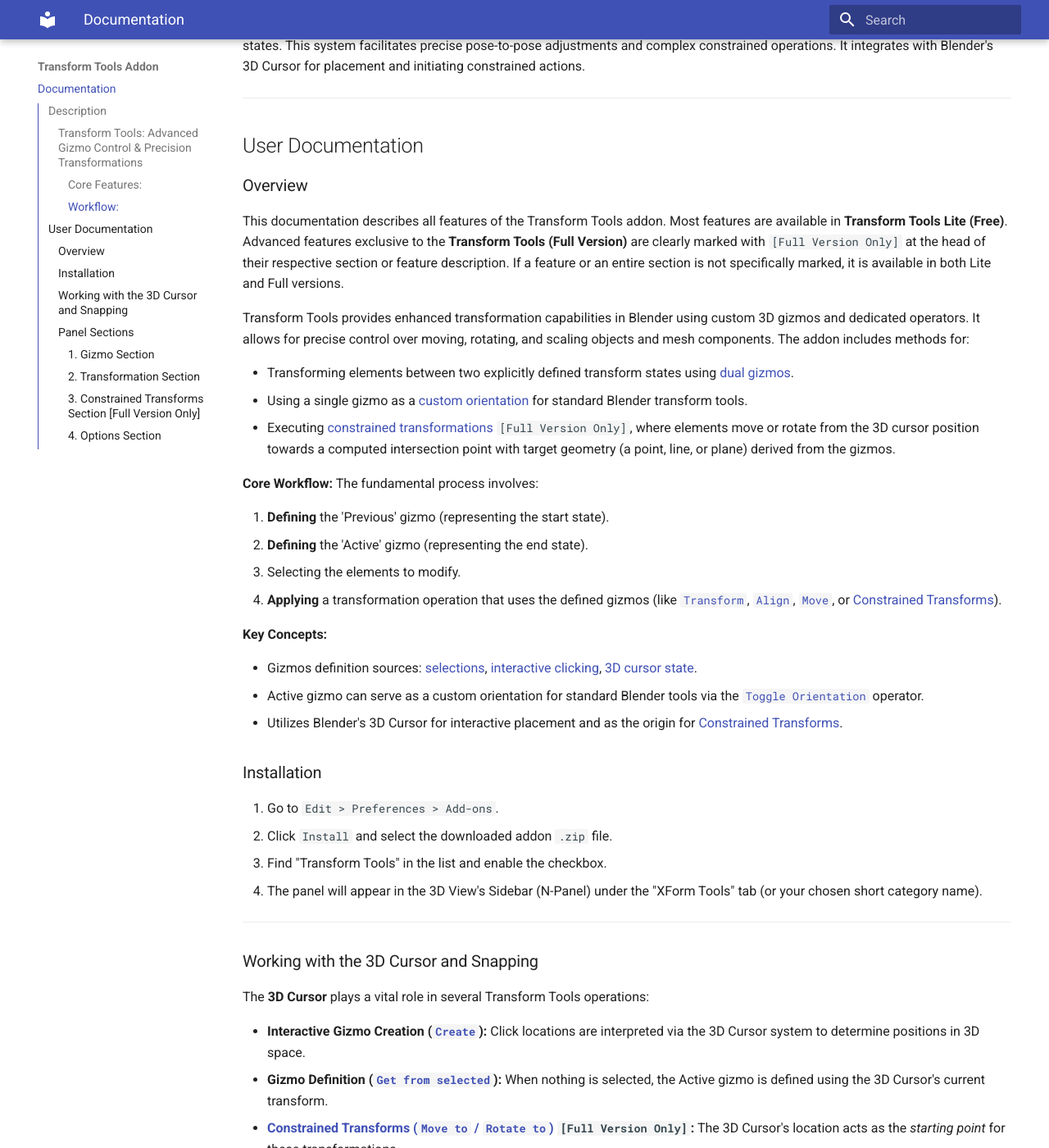
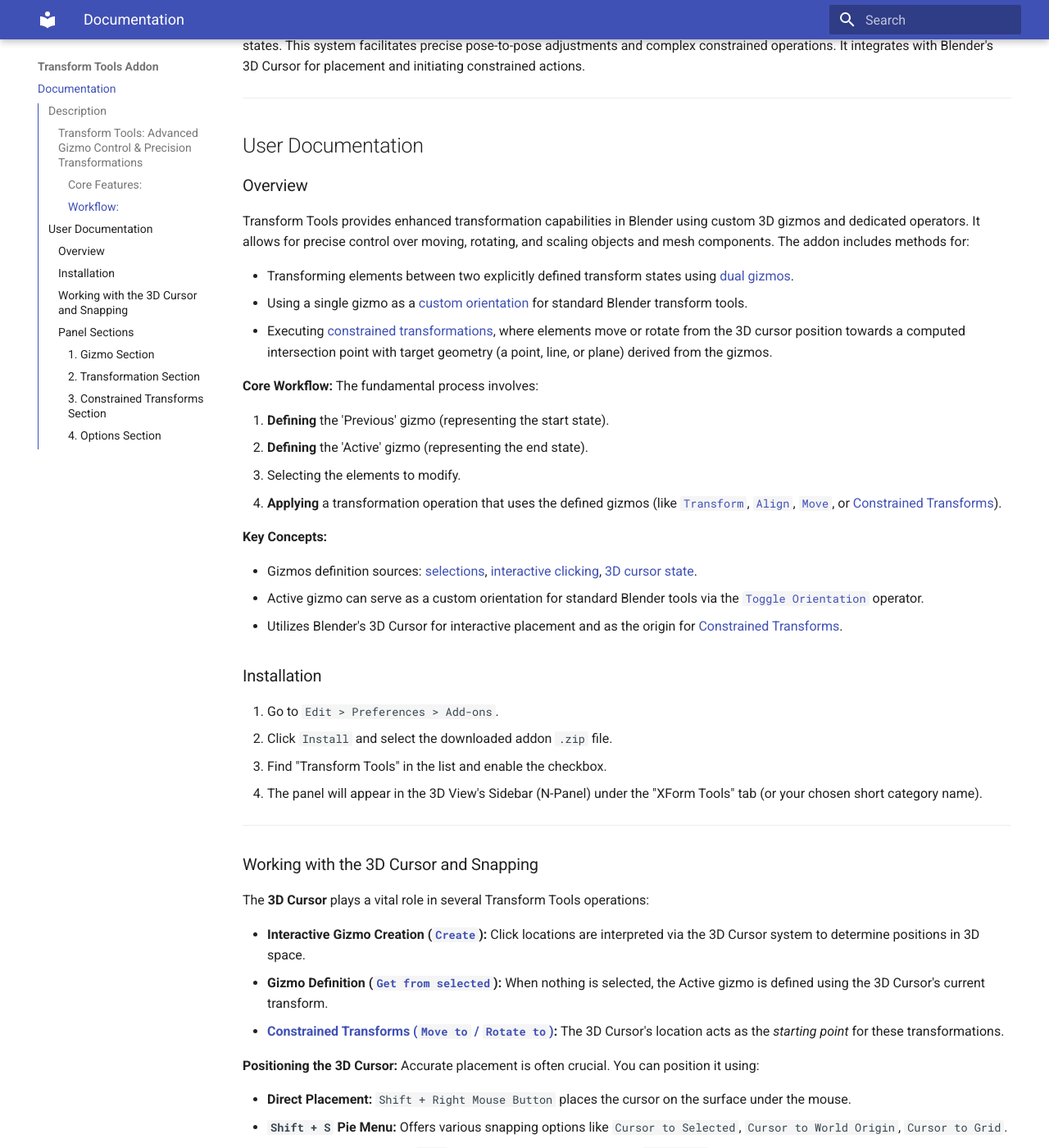
Before and after one commit to idris-y/transform-tools-docs, an MkDocs documentation site: the page built from docs/index.md, in a window 1280 px wide and 1400 px high, scrolled down 764 px. Shown: the whole window at 82% size. Built offline with MkDocs 1.6.1 and Material for MkDocs 9.7.7, drawn with Linux system fonts in a browser that asks for light colours; some of the changed text lies outside the part shown.

Commit message:
Updating to the latest version

```diff
--- a/docs/index.md
+++ b/docs/index.md
@@ -27,15 +27,11 @@
 
 ### Overview
 
-This documentation describes all features of the Transform Tools addon.
-Most features are available in **Transform Tools Lite (Free)**.
-Advanced features exclusive to the **Transform Tools (Full Version)** are clearly marked with `[Full Version Only]` at the head of their respective section or feature description. If a feature or an entire section is not specifically marked, it is available in both Lite and Full versions.
-
 Transform Tools provides enhanced transformation capabilities in Blender using custom 3D gizmos and dedicated operators. It allows for precise control over moving, rotating, and scaling objects and mesh components. The addon includes methods for:
 
 *   Transforming elements between two explicitly defined transform states using [dual gizmos](#transformation-section).
 *   Using a single gizmo as a [custom orientation](#op-toggle-orientation) for standard Blender transform tools.
-*   Executing [constrained transformations](#constrained-transforms-section) `[Full Version Only]`, where elements move or rotate from the 3D cursor position towards a computed intersection point with target geometry (a point, line, or plane) derived from the gizmos.
+*   Executing [constrained transformations](#constrained-transforms-section), where elements move or rotate from the 3D cursor position towards a computed intersection point with target geometry (a point, line, or plane) derived from the gizmos.
 
 **Core Workflow:** The fundamental process involves:
 
@@ -65,7 +61,7 @@
 
 *   **Interactive Gizmo Creation ([`Create`](#op-create)):** Click locations are interpreted via the 3D Cursor system to determine positions in 3D space.
 *   **Gizmo Definition ([`Get from selected`](#op-get-from-selected)):** When nothing is selected, the Active gizmo is defined using the 3D Cursor's current transform.
-*   **[Constrained Transforms (`Move to` / `Rotate to`)](#constrained-transforms-section) `[Full Version Only]`:** The 3D Cursor's location acts as the *starting point* for these transformations.
+*   **[Constrained Transforms (`Move to` / `Rotate to`)](#constrained-transforms-section):** The 3D Cursor's location acts as the *starting point* for these transformations.
 
 **Positioning the 3D Cursor:** Accurate placement is often crucial. You can position it using:
 
@@ -159,19 +155,19 @@
 #### <span id="transformation-section">2. Transformation Section</span>
 
 *   <span id="op-transform" style="background-color: rgba(0, 0, 0, 0.667); color: white; padding: 2px 5px; border-radius: 3px; font-weight: bold;">Transform</span>: Performs a full location and rotation transformation on the selected elements, moving them from the Previous gizmo's state to the Active gizmo's state. Behavior modified by [Options Section](#options-section) settings like [`Scale`](#opt-scale) and [`Flip`](#opt-flip).
-*   <span id="op-align" style="background-color: rgba(0, 0, 0, 0.667); color: white; padding: 2px 5px; border-radius: 3px; font-weight: bold;">Align</span> `[Full Version Only]`: Transforms the selection using only the location and the selected axis (<code>X</code>/<code>Y</code>/<code>Z</code>) of the gizmos. Select the axis to align with using the dropdown. Behavior modified by [Options Section](#options-section) settings like [`Scale`](#opt-scale) and [`Flip`](#opt-flip).
-*   <span id="op-move" style="background-color: rgba(0, 0, 0, 0.667); color: white; padding: 2px 5px; border-radius: 3px; font-weight: bold;">Move</span> `[Full Version Only]`: Moves the selection from the location of the Previous gizmo to the location of the Active gizmo, ignoring rotation. Behavior modified by [Options Section](#options-section) settings like [`Scale`](#opt-scale) and [`Flip`](#opt-flip).
+*   <span id="op-align" style="background-color: rgba(0, 0, 0, 0.667); color: white; padding: 2px 5px; border-radius: 3px; font-weight: bold;">Align</span>: Transforms the selection using only the location and the selected axis (<code>X</code>/<code>Y</code>/<code>Z</code>) of the gizmos. Select the axis to align with using the dropdown. Behavior modified by [Options Section](#options-section) settings like [`Scale`](#opt-scale) and [`Flip`](#opt-flip).
+*   <span id="op-move" style="background-color: rgba(0, 0, 0, 0.667); color: white; padding: 2px 5px; border-radius: 3px; font-weight: bold;">Move</span>: Moves the selection from the location of the Previous gizmo to the location of the Active gizmo, ignoring rotation. Behavior modified by [Options Section](#options-section) settings like [`Scale`](#opt-scale) and [`Flip`](#opt-flip).
 *   ***Note on Scale:*** Whether the scale component of the gizmos is included in the <code>Transform</code>, <code>Align</code>, and <code>Move</code> operations depends on the state of the [<code>Scale</code>](#opt-scale) checkbox in the [Options Section](#options-section).
 *   *Requirement:* These buttons are disabled if both a Previous and Active gizmo haven't been defined.
 
-#### <span id="constrained-transforms-section">3. Constrained Transforms Section `[Full Version Only]`</span>
+#### <span id="constrained-transforms-section">3. Constrained Transforms Section</span>
 
 Perform transformations where selections move or rotate along defined directions towards a target, originating **from the 3D Cursor's current position**.
 
 *   *How it works:* These operations calculate the transformation starting from the 3D Cursor's location. The direction of movement/rotation and the target geometry (point, line, plane) are determined by the settings chosen in this section, which reference the Previous and Active gizmo states.
     *   ***Important:*** *Ensure the 3D Cursor is positioned correctly **before** applying these operations. Refer to the ["Working with the 3D Cursor and Snapping"](#sec-cursor-snapping) section near the beginning of the documentation for positioning techniques.*
 
-*   <span id="op-move-to-rotate-to"> <!-- Outer span with ID for combined highlight -->
+*   <span id="op-move-to-rotate-to">
         <span style="background-color: rgba(0, 0, 0, 0.667); color: white; padding: 2px 5px; border-radius: 3px; font-weight: bold;">Move to</span>
         <span style="background-color: rgba(0, 0, 0, 0.667); color: white; padding: 2px 5px; border-radius: 3px; font-weight: bold;">Rotate to</span>
     </span>: Buttons to enable/disable the respective constrained transform mode.
@@ -206,7 +202,7 @@
 *   <span id="opt-flip">**<code>Flip</code>**</span>: Rotates the Previous gizmo 180 degrees around its Y-axis before applying the transformation. Primarily used when transforming between two faces (e.g., on different objects) that should end up facing each other, rather than aligned in the same direction.
 *   <span id="opt-duplicate">**<code>Duplicate</code>**</span>: Duplicates the selected elements before transforming them. Works with [`Transform`](#op-transform), [`Align`](#op-align), [`Move`](#op-move), [`Move to`](#op-move-to-rotate-to), [`Rotate to`](#op-move-to-rotate-to).
 *   <span id="opt-extrude">**<code>Extrude</code>**</span>: (Edit Mode Only for Mesh/Curve/Armature) Extrudes selected mesh components, curve points, or bones during the transformation instead of just moving them. Note: If both [`Extrude`](#opt-extrude) and [`Duplicate`](#opt-duplicate) are enabled, `Extrude` overrides `Duplicate`; the elements will be extruded, not duplicated then transformed. Works with [`Transform`](#op-transform), [`Align`](#op-align), [`Move`](#op-move), [`Move to`](#op-move-to-rotate-to), [`Rotate to`](#op-move-to-rotate-to).
-*   <span id="opt-interpolation-value">**<code>Interpolation Value</code>** `[Full Version Only]`</span>: Controls the progression along the calculated transformation path between the Previous and Active gizmo states. The addon calculates the smooth spiral path required to transform from the Previous to the Active state (using the shortest arc by default).
+*   <span id="opt-interpolation-value">**<code>Interpolation Value</code>**</span>: Controls the progression along the calculated transformation path between the Previous and Active gizmo states. The addon calculates the smooth spiral path required to transform from the Previous to the Active state (using the shortest arc by default).
     *   The slider provides a range from **-1.0 to 1.0**, with a **default value of 1.0**.
     *   **`1.0`**: Represents the full transformation to the Active gizmo state.
     *   **`0.0`**: Represents the initial state (no transformation applied).
@@ -214,7 +210,7 @@
     *   **`-1.0`**: Reverses the transformation, effectively equivalent to swapping the Previous and Active gizmos.
     *   Values between -1.0 and 1.0 interpolate the transformation along the calculated path.
     *   Values outside the **-1.0 to 1.0** range (e.g., 10.00 or -1.62) extrapolate the transformation further along the calculated path in the respective direction and must be **entered manually** into the value field.
-*   <span id="opt-lock-interpolation">![Lock Interpolation Icon](assets/icons/Lock_Interpolation.png) **Lock Interpolation**</span> `[Full Version Only]`: If checked, the final transformation respects the [`Interpolation Value`](#opt-interpolation-value) even when [`Count`](#opt-count) > 1. If unchecked, `Count` repeats the <em>full</em> (1.0) transformation multiple times.
-*   <span id="opt-count">**<code>Count</code>** `[Full Version Only]`</span>: Repeats the calculated transformation multiple times. Works with interpolation respecting the [Lock Interpolation](#opt-lock-interpolation) setting.
+*   <span id="opt-lock-interpolation">![Lock Interpolation Icon](assets/icons/Lock_Interpolation.png) **Lock Interpolation**</span>: If checked, the final transformation respects the [`Interpolation Value`](#opt-interpolation-value) even when [`Count`](#opt-count) > 1. If unchecked, `Count` repeats the <em>full</em> (1.0) transformation multiple times.
+*   <span id="opt-count">**<code>Count</code>**</span>: Repeats the calculated transformation multiple times. Works with interpolation respecting the [Lock Interpolation](#opt-lock-interpolation) setting.
 *   <span id="opt-use-instance">**<code>Use Instance</code>**</span>: When [`Duplicate`](#opt-duplicate) is checked, creates linked instances instead of full copies.
-*   <span id="opt-longest-arc">**<code>Longest Arc Path</code>** `[Full Version Only]`</span>: When checked, forces the underlying spiral path calculation (used for [`Interpolation`](#opt-interpolation-value) and repeated [`Count`](#opt-count) operations) to use the longer arc (>180 degrees) instead of the default shortest arc between the gizmo orientations.
+*   <span id="opt-longest-arc">**<code>Longest Arc Path</code>**</span>: When checked, forces the underlying spiral path calculation (used for [`Interpolation`](#opt-interpolation-value) and repeated [`Count`](#opt-count) operations) to use the longer arc (>180 degrees) instead of the default shortest arc between the gizmo orientations.
```
